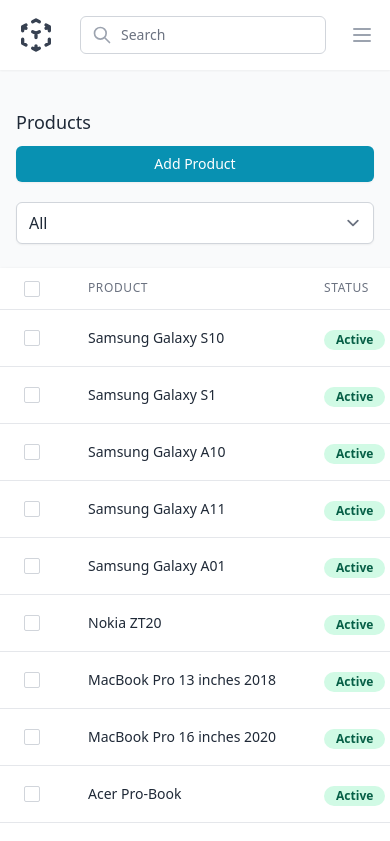
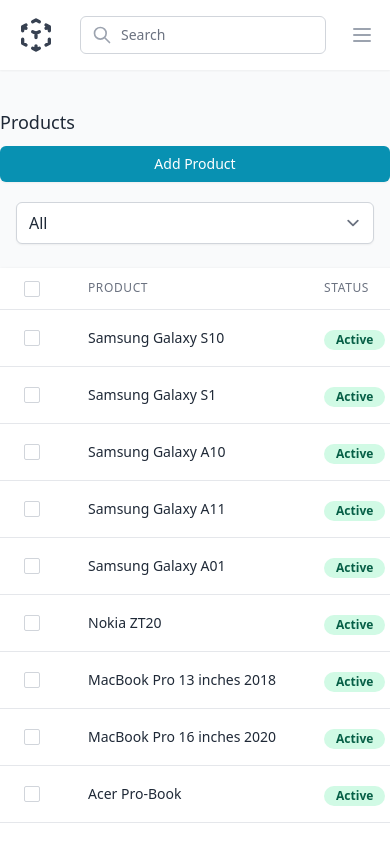
Before and after one commit to mwinel/ezziepos, a Next.js app: page /products in a window 390 px wide. Shown: the top 841 px of the page. Built offline with nearby package versions, Linux system fonts and the light colour scheme.

Commit message:
Fix section heading

```diff
--- a/pages/products.js
+++ b/pages/products.js
@@ -163,7 +163,7 @@
         {/* Page content */}
         <Main>
           {/* Section Heading */}
-          <div className="pb-5 mx-4 sm:flex sm:items-center sm:justify-between lg:mx-0">
+          <div className="pb-5 sm:flex sm:items-center sm:justify-between">
             <h3 className="text-lg leading-6 font-medium text-gray-800">
               Products
             </h3>
```
